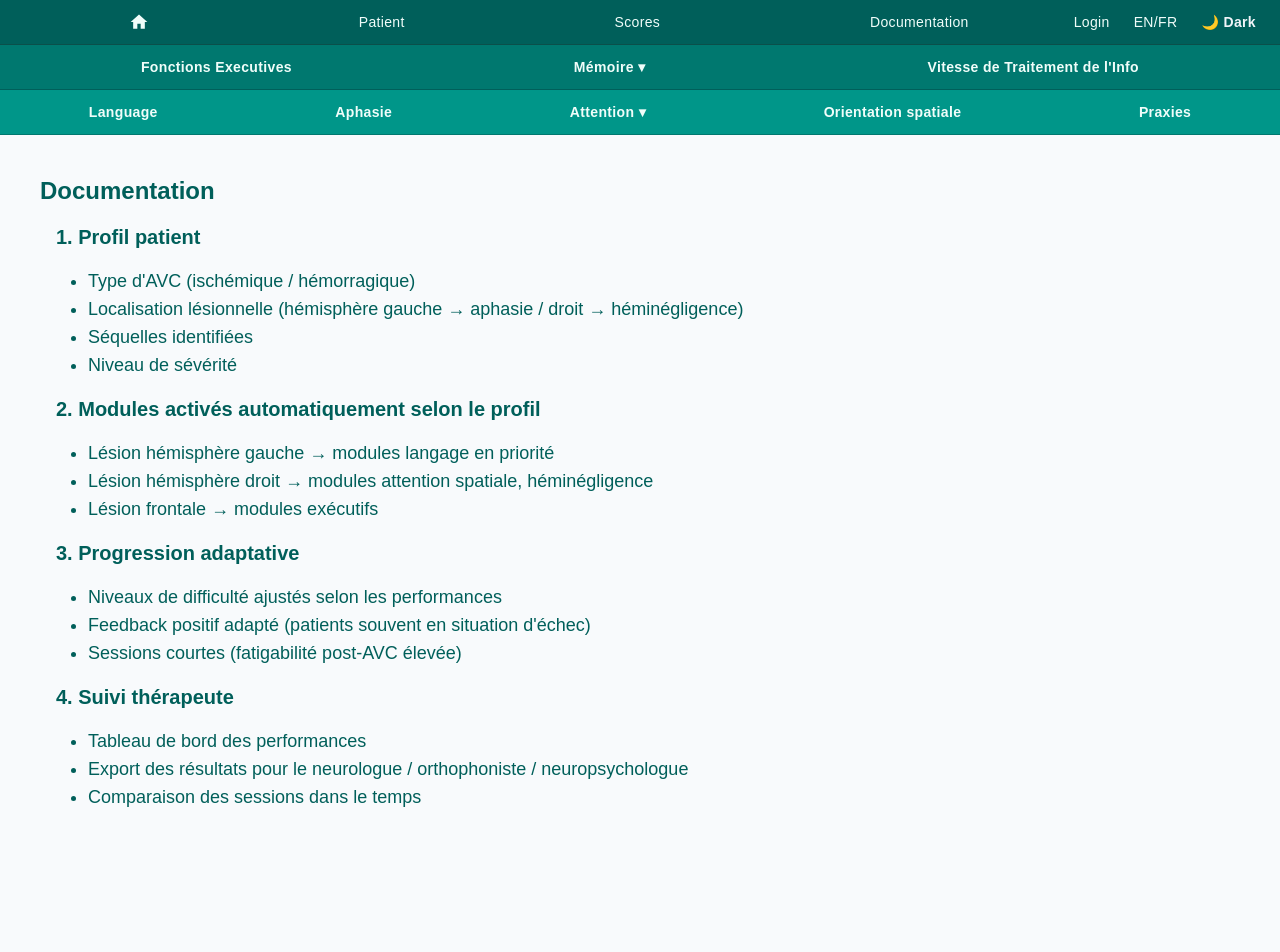
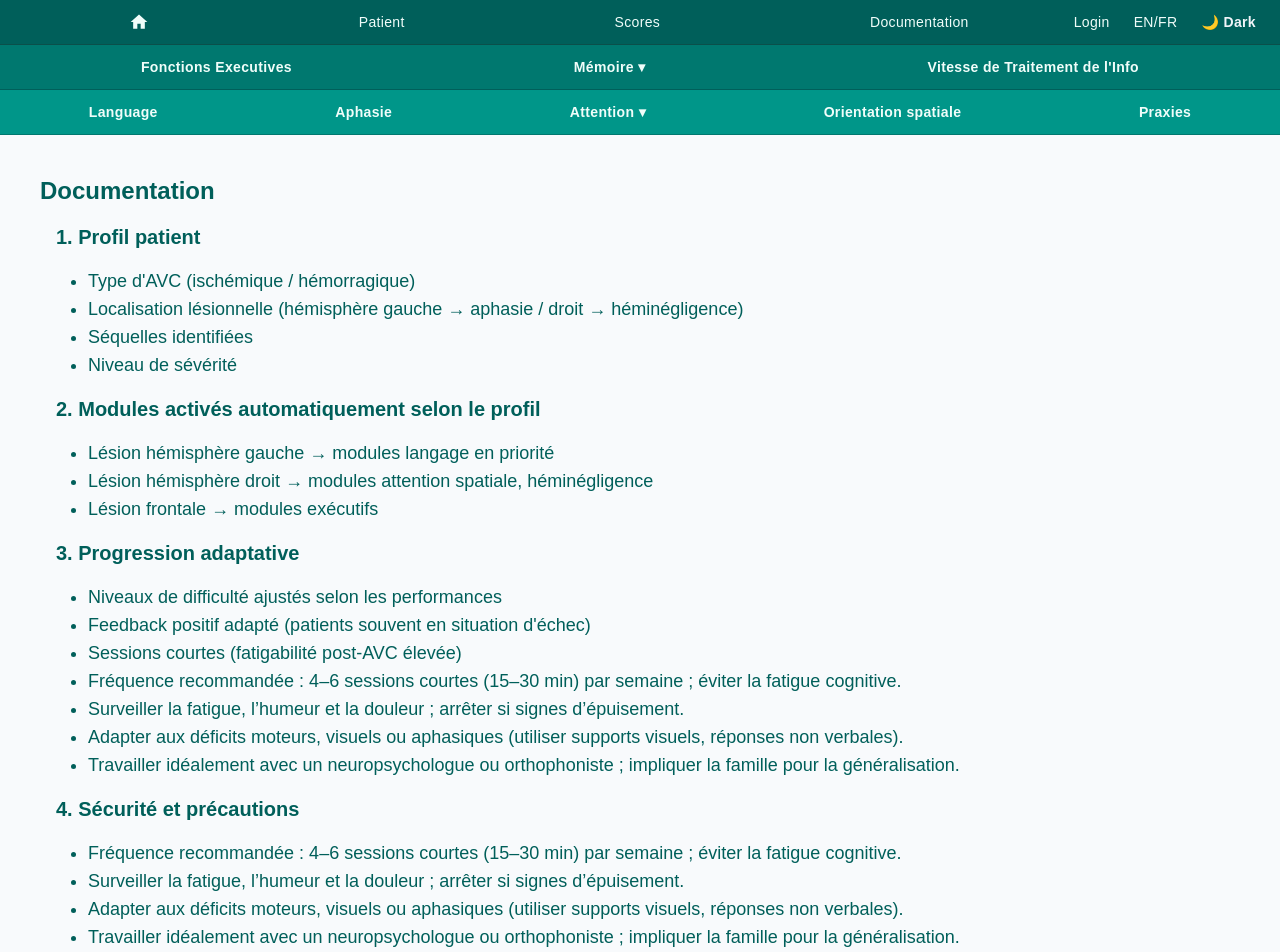
Before and after one commit to TLRKiliann/webapp-np-one, a Next.js app in the folder my-app/: page /documentation in a window 1280 px wide. Shown: the top 952 px of the page. Before the commit the page ends 851 px from the top, so only its background shows below. Built offline with nearby package versions, Linux system fonts and the light colour scheme; no server answers.

Commit message:
some changes

```diff
--- a/my-app/app/attention-selective/page.tsx
+++ b/my-app/app/attention-selective/page.tsx
@@ -6,8 +6,8 @@ export default function AttentionSelectivePage() {
 
             <h1 className="text-2xl font-bold">Attention sélective</h1>
 
-            <p>
-                ⏺ Les exercices de remédiation de l'attention sélective ciblent la
+            <p className="mt-8 ml-4">
+                Les exercices de remédiation de l'attention sélective ciblent la
                 capacité à focaliser sur un stimulus pertinent en inhibant les distracteurs.
             </p>
 
--- a/my-app/app/documentation/page.tsx
+++ b/my-app/app/documentation/page.tsx
@@ -65,13 +65,47 @@ export default function DocumentationPage() {
                         <li>
                             Sessions courtes (fatigabilité post-AVC élevée)
                         </li>
+                        <li>
+                            Fréquence recommandée : 4–6 sessions courtes (15–30 min) par semaine ; éviter la fatigue cognitive.
+                        </li>
+                        <li>
+                            Surveiller la fatigue, l’humeur et la douleur ; arrêter si signes d’épuisement.
+                        </li>
+                        <li>
+                            Adapter aux déficits moteurs, visuels ou aphasiques (utiliser supports visuels, réponses non verbales).
+                        </li>
+                        <li>
+                            Travailler idéalement avec un neuropsychologue ou orthophoniste ; impliquer la famille pour la généralisation.
+                        </li>
                     </ul>
                 </nav>
             </div>
 
+            <div className="m-4">
+                <h3 className="text-xl font-bold">4. Sécurité et précautions</h3>
+            </div>
+
+            <div className="ml-12">
+                <nav>
+                    <ul className="list-disc text-lg">
+                        <li>
+                            Fréquence recommandée : 4–6 sessions courtes (15–30 min) par semaine ; éviter la fatigue cognitive.
+                        </li>
+                        <li>
+                            Surveiller la fatigue, l’humeur et la douleur ; arrêter si signes d’épuisement.
+                        </li>
+                        <li>
+                            Adapter aux déficits moteurs, visuels ou aphasiques (utiliser supports visuels, réponses non verbales).
+                        </li>
+                        <li>
+                            Travailler idéalement avec un neuropsychologue ou orthophoniste ; impliquer la famille pour la généralisation.
+                        </li>
+                    </ul>
+                </nav>
+            </div>
 
             <div className="m-4">
-                <h3 className="text-xl font-bold">4. Suivi thérapeute</h3>
+                <h3 className="text-xl font-bold">5. Suivi pour le thérapeute</h3>
             </div>
 
             <div className="ml-12">
```
Also changed, not shown: 1 other file (tests, documents, lock files or other folders).
